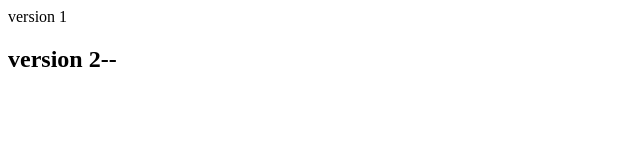
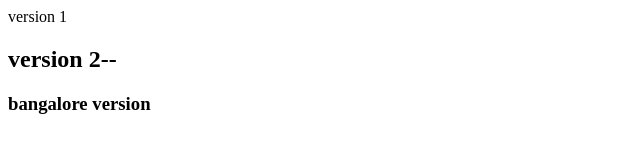
Before and after one commit to ChitthaluriRohithKumar/dmo, a plain HTML site: page index.html in a window 1280 px wide. Shown: the whole page, without its empty margins (0-640 px from the left). Drawn offline with Linux system fonts and the light colour scheme.

Commit message:
bangalore

```diff
--- a/index.html
+++ b/index.html
@@ -1,2 +1,3 @@
 <h>version 1</h>
 <h2>version 2--</h2>
+<h3>bangalore version</h3>
```
